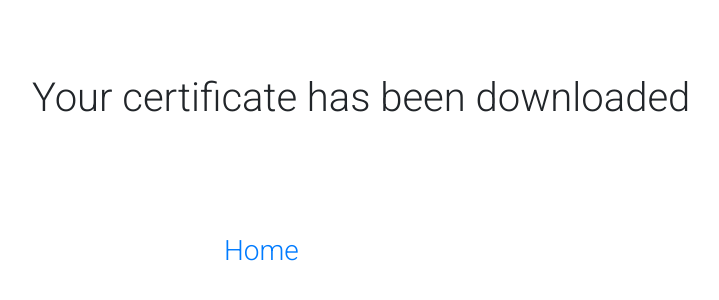
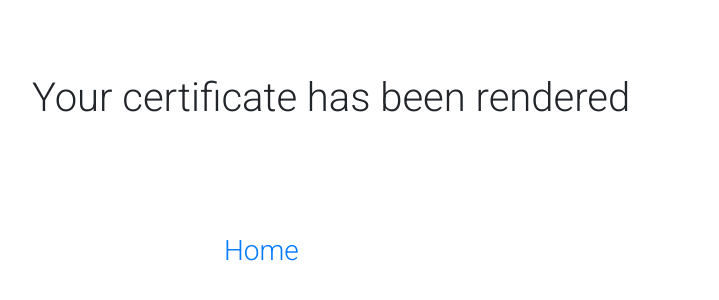
Before and after one commit to uaalumni02/pdf-app, a React (Create React App) app: page /pdf/1 in a window 1280 px wide. Shown: the part 166-466 px from the top of the page, without its empty margins (352-1071 px from the left). Built offline with nearby package versions, Linux system fonts and the light colour scheme; no server answers.

Commit message:
added target blank on rendering

```diff
--- a/src/pages/pdf.js
+++ b/src/pages/pdf.js
@@ -18,6 +18,7 @@ const Pdf = () => {
         let alink = document.createElement("a");
         alink.href = fileURL;
         alink.render = "certificate.pdf";
+        alink.setAttribute('target', '_blank');
         alink.click();
       })
       .catch((error) => console.error("Error:", error));
@@ -29,7 +30,7 @@ const Pdf = () => {
 
   return (
     <MDBContainer>
-      <h1 className="confirm_text">Your certificate has been downloaded</h1>
+      <h1 className="confirm_text">Your certificate has been rendered</h1>
       <div className="home_btn">
         <h3>
           <a href="/">Home</a>
```
